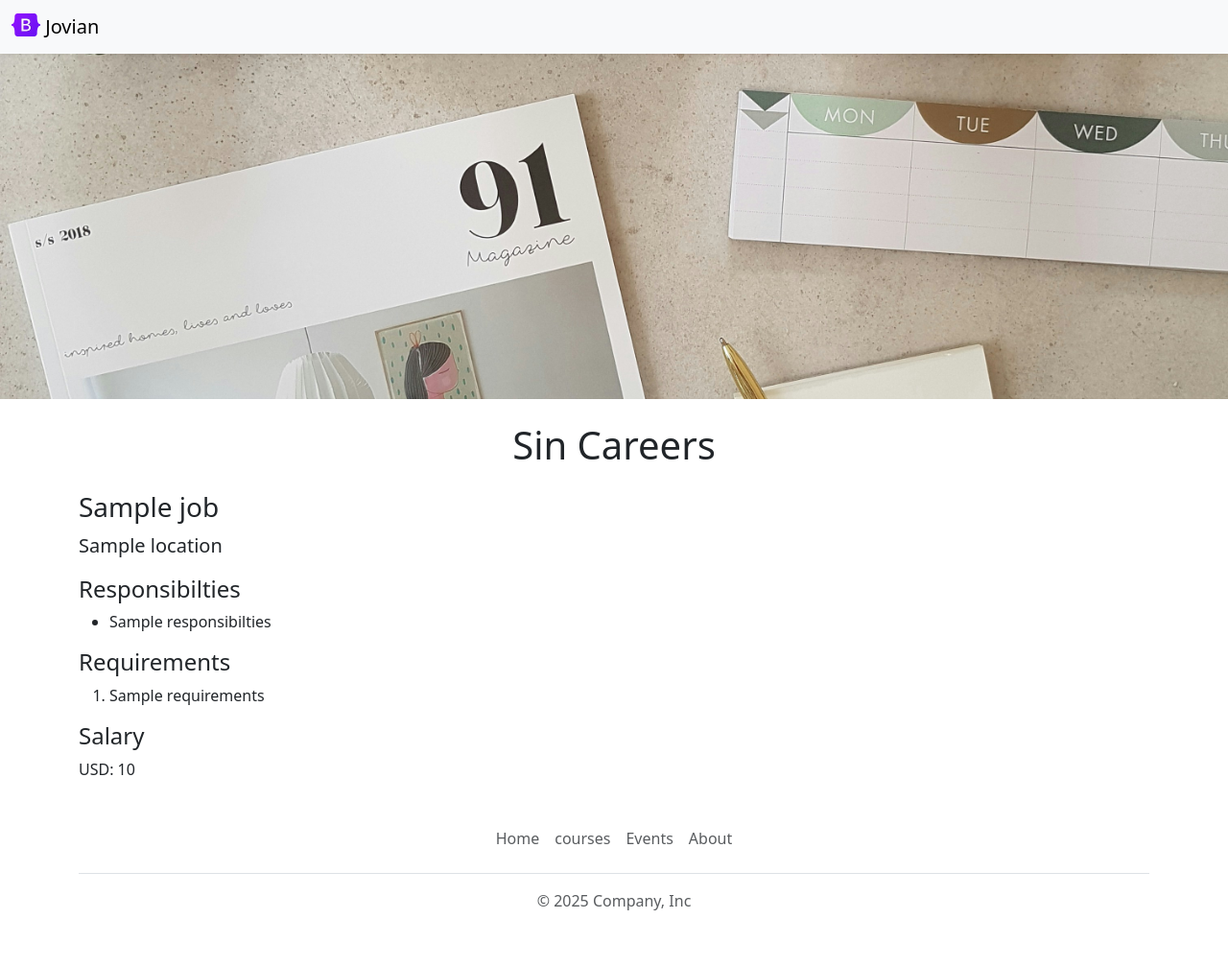
After one commit to Mouhcineelkhalfi/sin-careers, a Flask app: template templates/jobpage.html in a window 1280 px wide. The commit adds this page. Shown: the whole page at 96% size. Run offline with Flask 3, Linux system fonts and the light colour scheme; the template is opened without the code that fills it: most values are stand-ins (such as "Sample title", 1, 10 or a date in 2020).

Commit message:
dynamic pages for each job

```diff
--- a/app.py
+++ b/app.py
@@ -1,5 +1,5 @@
 from flask import Flask, render_template, jsonify
-from database import load_jobs_from_db
+from database import load_jobs_from_db, load_job_from_db
 app = Flask(__name__)
 
 
@@ -8,12 +8,19 @@ app = Flask(__name__)
 @app.route('/')
 def hello_world():
   jobs = load_jobs_from_db()
-  return render_template('home.html', jobs=jobs, company_name='Jovian')
+  return render_template('home.html', jobs=jobs)
 
 @app.route('/api/jobs')
 def list_jobs():
   jobs = load_jobs_from_db()
   return jsonify(jobs)
 
+@app.route('/job/<id>')
+def show_job(id):
+  job = load_job_from_db(id)
+  if not job:
+    return "Not Found", 404
+  return render_template('jobpage.html', job=job)
+
 if __name__ == '__main__':
   app.run(host='0.0.0.0', port= 3000,debug=True)
--- /dev/null
+++ b/templates/banner.html
@@ -0,0 +1,9 @@
+<style>
+  #banner {
+    height:360px;
+    width:100%;
+    object-fit: cover;
+    margin-bottom: 16px
+  }
+</style>
+<img class="img-fluid" id="banner" src="{{ url_for('static', filename='banner.jpg') }}">
--- /dev/null
+++ b/templates/boostrap.html
@@ -0,0 +1,4 @@
+<meta charset="utf-8">
+<meta name="viewport" content="width=device-width, initial-scale=1">
+
+<link href="https://cdn.jsdelivr.net/npm/bootstrap@5.3.6/dist/css/bootstrap.min.css" rel="stylesheet" integrity="sha384-4Q6Gf2aSP4eDXB8Miphtr37CMZZQ5oXLH2yaXMJ2w8e2ZtHTl7GptT4jmndRuHDT" crossorigin="anonymous">
--- a/templates/jobitem.html
+++ b/templates/jobitem.html
@@ -9,7 +9,7 @@
     {% endif %}
   </div>
   <div class="col-2">
-    <a href="mailto:hello@jovian.ai?subject=Application%20for%20{{job['title']}}&body=My%20name%3A%20%3Cyour%20name%20here%3E%0D%0AMy%20Resume%20link%3A%20%3Cresume%20link%3E%0D%0AMy%20LinkedIn%20link%3A%20%3Clinkedin%20link%3E%0D%0A%0D%0A" type="button" class="btn btn-outline-primary float-right aligh-middle">Apply</a>
+    <a href="/job/{{job['id']}}" type="button" class="btn btn-outline-primary float-right aligh-middle">Apply</a>
   </div>
 
 </div>
--- /dev/null
+++ b/templates/jobpage.html
@@ -0,0 +1,32 @@
+<!DOCTYPE html>
+<html>
+<head>
+    <title>{{job.title}} - Job Careers</title>
+    {% include 'boostrap.html' %}
+
+</head>
+<body>
+  {% include 'nav.html' %}
+  {% include 'banner.html' %}
+    <div class="container">
+        <h1 class="text-center mt-2 mb-4"> Sin Careers</h1>
+        <h3 class="mb-2">{{job.title}}</h3>
+        <p class="lead mt-0">{{job.location}}</p>
+        <h4>Responsibilties</h4>
+        <ul>
+            {% for line in job.responsibilties.split('\n') %}
+            <li>{{line}}</li>
+            {% endfor %}
+        </ul>
+
+        <h4>Requirements</h4>
+        <ol>
+            {% for line in job.requirements.split('\n') %}
+            <li>{{line}}</li>
+            {% endfor %}
+        </ol>
+        <h4>Salary</h4>
+        <p>{{job.currency}}: {{job.salary}}</p>
+    </div>
+    {% include 'footer.html' %}
+</html>
--- a/templates/nav.html
+++ b/templates/nav.html
@@ -1,6 +1,6 @@
 <nav class="navbar bg-body-tertiary shadow-sm fixed-top bg-white">
   <div class="container-fluid">
-    <a class="navbar-brand" href="#">
+    <a class="navbar-brand" href="/">
       <img src="/static/logo.svg" alt="Logo" width="30" height="24" class="d-inline-block align-text-top">
       Jovian
     </a>
```
Also changed, not shown: database.py (+9 -0 lines), templates/home.html (+4 -13 lines).
